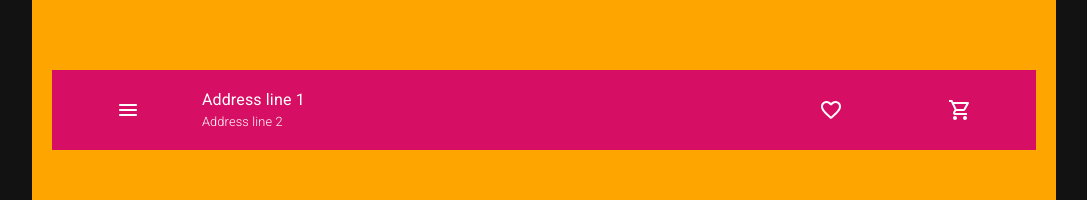
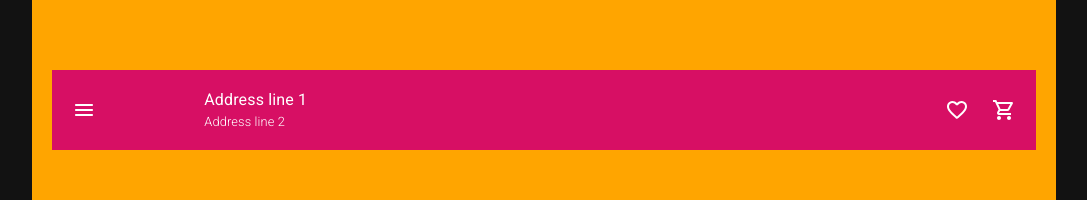
Before and after one commit to mahe993/foodloop-web, a React (Vite) app: page / in a window 1280 px wide. Shown: the part 290-490 px from the top of the page, without its empty margins (96-1183 px from the left). Built offline with nearby package versions, Linux system fonts and the light colour scheme.

Commit message:
edit icon placement

```diff
--- a/src/components/base/header/BaseHeader.tsx
+++ b/src/components/base/header/BaseHeader.tsx
@@ -33,7 +33,7 @@ export default function BaseHeader({
                 ...sxContainer,
             }}
         >
-            <FLBox sx={{ flex: 0.2, height: '100%' }}>{leftIcon}</FLBox>
+            <FLBox sx={{ flex: 0.2, height: '100%', justifyContent: 'flex-start' }}>{leftIcon}</FLBox>
             <FLBox
                 sx={{
                     flex: 1,
@@ -67,8 +67,10 @@ export default function BaseHeader({
                     {addressLineTwo}
                 </FLBox>
             </FLBox>
-            <FLBox sx={{ flex: 0.2, height: 'inherit' }}>{rightPrimaryIcon}</FLBox>
-            <FLBox sx={{ flex: 0.2, height: 'inherit' }}>{rightSecondaryIcon}</FLBox>
+            <FLBox sx={{ flex: 0.4, height: 'inherit', gap: '10%', justifyContent: 'flex-end' }}>
+                <FLBox>{rightPrimaryIcon}</FLBox>
+                <FLBox>{rightSecondaryIcon}</FLBox>
+            </FLBox>
         </FLBox>
     );
 }
```
